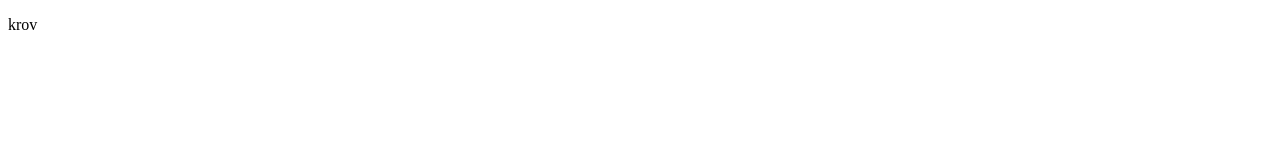
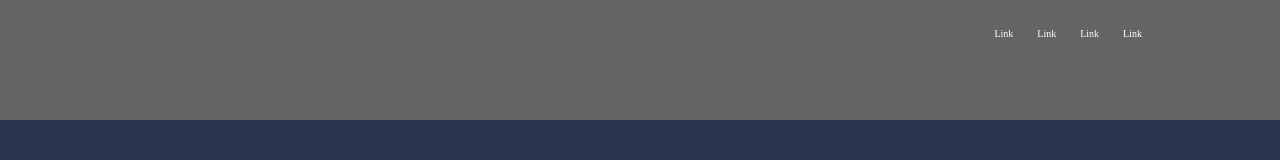
Before and after one commit to Tedianen/Minisajten, a plain HTML site: page minisajten.html in a window 1280 px wide. Drawn offline with Linux system fonts and the light colour scheme.

Commit message:
Commit två

```diff
--- a/minisajten.css
+++ b/minisajten.css
@@ -0,0 +1,31 @@
+* {
+  margin: 0;
+  padding: 0;
+}
+body {
+  background-color: rgb(41, 52, 76);
+}
+
+.lobby {
+  width: 100%;
+  height: 15vh;
+  background-color: rgb(100, 100, 100);
+}
+.links {
+  padding-top: 1.8%;
+  float: right;
+  margin-right: 10%;
+}
+
+a {
+  color: rgb(0, 0, 0);
+  font-size: 10px;
+  padding: 10px;
+  color: white;
+  text-decoration: none;
+}
+a:hover {
+  background-color: white;
+  color: black;
+  font-size: 10px;
+}
--- a/minisajten.html
+++ b/minisajten.html
@@ -1,13 +1,22 @@
 <!DOCTYPE html>
 <html lang="en">
-<head>
-    <meta charset="UTF-8">
-    <meta http-equiv="X-UA-Compatible" content="IE=edge">
-    <meta name="viewport" content="width=device-width, initial-scale=1.0">
+  <head>
+    <meta charset="UTF-8" />
+    <meta http-equiv="X-UA-Compatible" content="IE=edge" />
+    <meta name="viewport" content="width=device-width, initial-scale=1.0" />
     <title>Document</title>
-    <link rel="stylesheet" href="minisajten.css">
-</head>
-<body>
-    <p>krov</p>
-</body>
+    <link rel="stylesheet" href="minisajten.css" />
+  </head>
+  <body>
+    <div class="lobby">
+        <div class="links">
+            <a href="https://www.w3schools.com/">Link</a>
+            <a href="https://www.w3schools.com/">Link</a>
+            <a href="https://www.w3schools.com/">Link</a>
+            <a href="https://www.w3schools.com/">Link</a>
+        </div>
+    </div>
+
+    <div class="intro"></div>
+  </body>
 </html>
```
Also changed, not shown: Minihemsida design.png (added).
